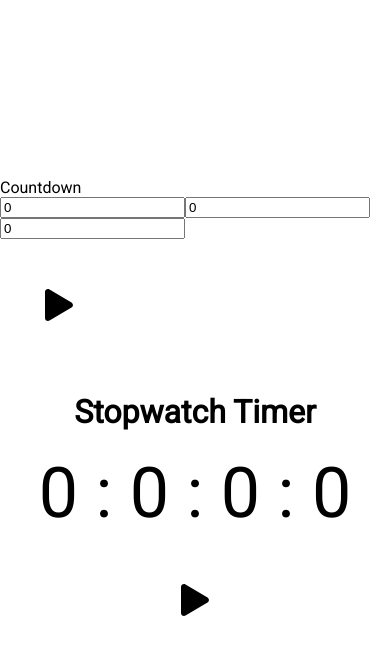
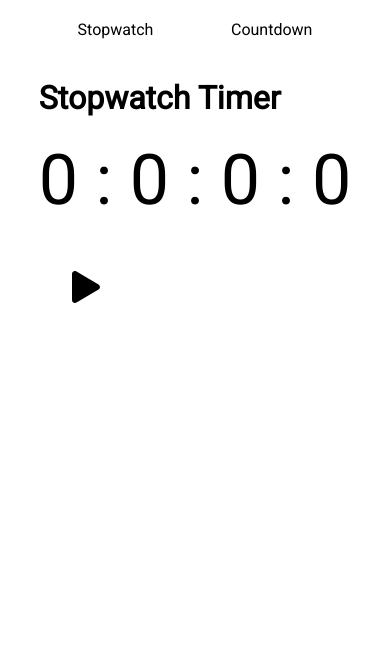
Before and after one commit to mw60680/stopwatch, a React (Create React App) app: page / in a window 390 px wide. Shown: the top 654 px of the page. Built offline with nearby package versions, Linux system fonts and the light colour scheme.

Commit message:
Feat/show hide timers (#18)
* Added nav and functionality to switch between timers

* Added high level template adjustment for mobile

```diff
--- a/src/App.css
+++ b/src/App.css
@@ -1,6 +1,16 @@
+header {
+	display: flex;
+	margin: 5% auto;
+	justify-content: space-evenly;
+}
+
+header > div {
+	cursor: pointer;
+}
+
 .timer-container {
 	display: flex;
-	height: 100vh;
+	min-height: 60vh;
 	justify-content: center;
 	align-items: center;
 	flex-direction: column;
@@ -21,3 +31,9 @@
 .timer-controls > *:hover {
 	cursor: pointer;
 }
+
+@media screen and (max-width: 1024px) {
+	.timer-container {
+		min-height: unset;
+	}
+}
--- a/src/App.js
+++ b/src/App.js
@@ -2,13 +2,32 @@ import './App.css';
 import './Stopwatch'
 import Stopwatch from './Stopwatch';
 import Timer from './Timer';
+import Nav from './components/Nav';
+import { Fragment, useState, useEffect } from 'react';
+import wrapper from './Wrapper'
 
 function App() {
+  const initialState = {
+    'countdown': 'none',
+    'stopwatch': 'none'
+  };
+  const [display, setDisplay] = useState({...initialState, 'stopwatch': 'block'});
+
+  const navigate = (target) => {
+    const changedDisplay = initialState;
+    console.debug(target);
+    changedDisplay[target] = 'block';
+    setDisplay(changedDisplay);
+  }
+
   return (
-    <div className='timer-container'>
-      <Timer />
-      <Stopwatch />
-    </div>
+    <Fragment>
+      <Nav onSelect={navigate} />
+      <div className='timer-container'>
+        { wrapper(<Timer />, display.countdown) }
+        { wrapper(<Stopwatch />, display.stopwatch) }
+      </div>
+    </Fragment>
   );
 }
 
--- /dev/null
+++ b/src/components/Nav.js
@@ -0,0 +1,21 @@
+import React from 'react'
+import PropTypes from 'prop-types'
+
+const Nav = props => {
+    return (
+        <header>
+            <div onClick={(e) => props.onSelect('stopwatch')} name={'stopwatch'}>
+                Stopwatch
+            </div>
+            <div onClick={(e) => props.onSelect('countdown')} name={'countdown'}>
+                Countdown
+            </div>
+        </header>
+    )
+}
+
+Nav.propTypes = {
+    onSelect: PropTypes.func.isRequired,
+}
+
+export default Nav
```
